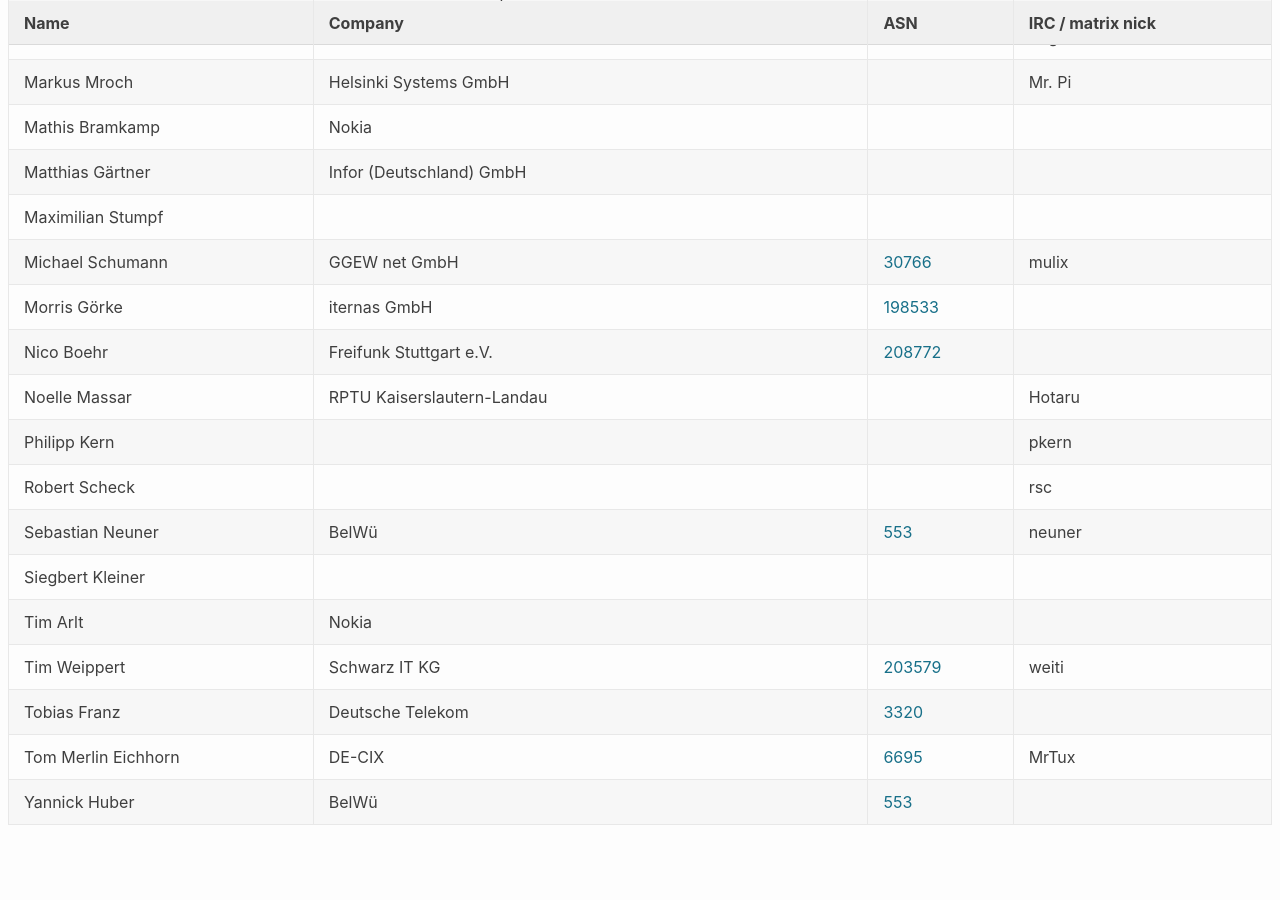
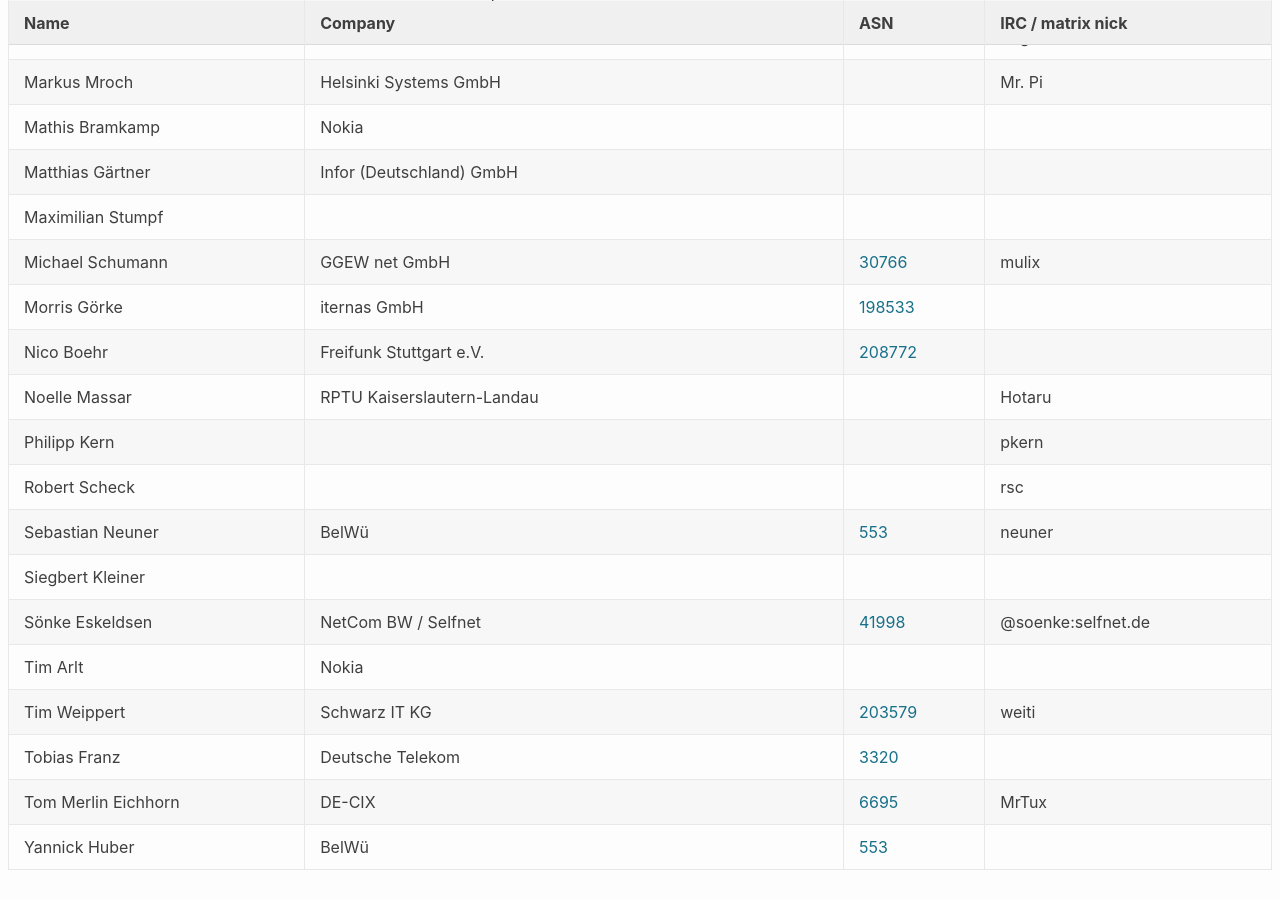
Before and after one commit to denog/pretix-attendeelist, a Jekyll site: the page built from denogmeetup25-06/index.markdown, in a window 1280 px wide and 900 px high, scrolled down 849 px. Built offline with Jekyll 4.4.1, drawn with Linux system fonts in a browser that asks for light colours; before the commit the page ends 1704 px from its top, so only the background shows below that.

Commit message:
Latest data: Fri Jun  6 12:14:23 UTC 2025

```diff
--- a/_data/attendees_denogmeetup25-06.json
+++ b/_data/attendees_denogmeetup25-06.json
@@ -186,6 +186,12 @@
     "asn": null
   },
   {
+    "name": "Sönke Eskeldsen",
+    "company": "NetCom BW / Selfnet",
+    "irc": "@soenke:selfnet.de",
+    "asn": "41998"
+  },
+  {
     "name": "Tim Arlt",
     "company": "Nokia",
     "irc": null,
```
